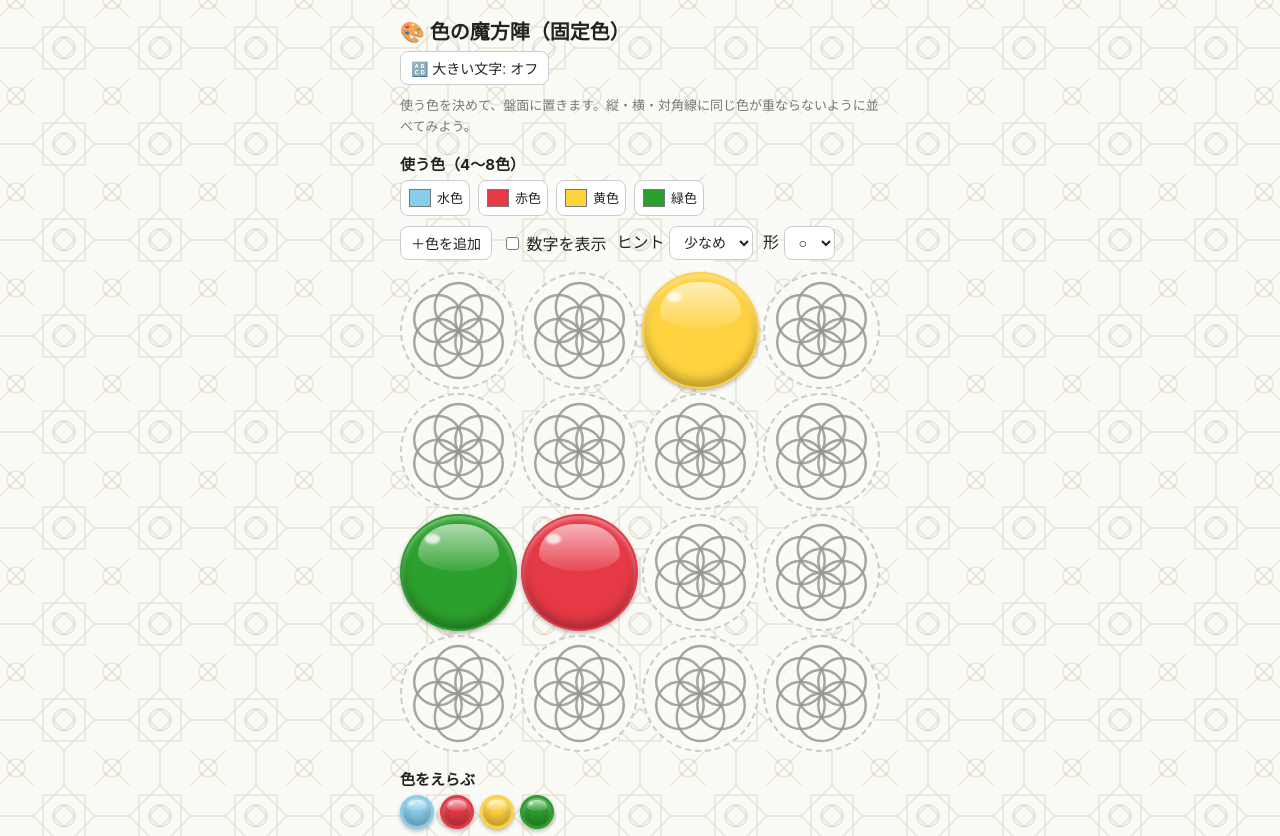
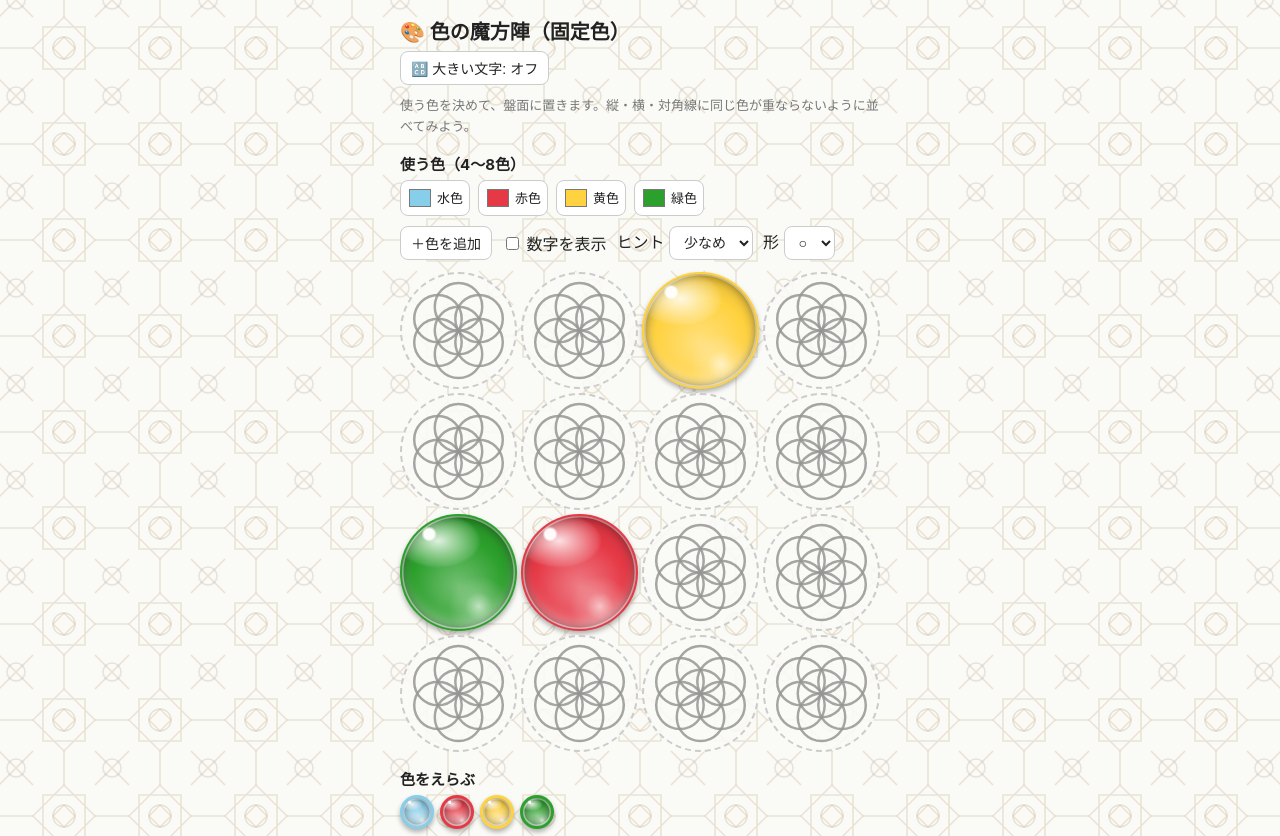
Before and after one commit to yuyuzy1200-cell/color-magic-square, a plain HTML site: page index.html in a window 1280 px wide. Shown: the top 836 px of the page. Drawn offline with Linux system fonts and the light colour scheme.

Commit message:
Refactor CSS styles for .cell and .pal classes

```diff
--- a/index.html
+++ b/index.html
@@ -1,3 +1,4 @@
+
 <!DOCTYPE html>
 <html lang="ja">
 <head>
@@ -38,9 +39,9 @@ button,select{border:1px solid var(--bd);background:var(--card);color:var(--fg);
 .memo{position:relative;z-index:1}
 .sol{position:absolute;left:0;top:0;width:100%;height:100%;pointer-events:none;z-index:1}
 .pal.sel{border-color:var(--fg);transform:scale(1.15)}
-.cell.f,.pal{position:relative;overflow:hidden;box-shadow:inset 0 -7px 10px rgba(0,0,0,.25),inset 0 3px 5px rgba(255,255,255,.4),0 2px 4px rgba(0,0,0,.28)}
-.cell.f::before,.pal::before{content:'';position:absolute;left:14%;top:7%;width:72%;height:42%;border-radius:50% 50% 55% 55%/70% 70% 40% 40%;background:linear-gradient(to bottom,rgba(255,255,255,.62),rgba(255,255,255,.08));pointer-events:none}
-.cell.f::after,.pal::after{content:'';position:absolute;left:20%;top:16%;width:14%;height:9%;border-radius:50%;background:rgba(255,255,255,.75);filter:blur(1px);pointer-events:none}
+.cell.f,.pal{position:relative;overflow:hidden;box-shadow:inset 0 0 0 1.5px rgba(255,255,255,.45),inset 0 0 9px 2px rgba(0,0,0,.38),inset 0 -9px 13px -2px rgba(255,255,255,.5),0 3px 5px rgba(0,0,0,.3)}
+.cell.f::before,.pal::before{content:'';position:absolute;inset:0;border-radius:inherit;pointer-events:none;background:radial-gradient(ellipse 38% 24% at 32% 22%,rgba(255,255,255,.85),rgba(255,255,255,.12) 90%,transparent),radial-gradient(circle at 50% 62%,rgba(255,255,255,.34),rgba(255,255,255,0) 52%,rgba(0,0,0,.2) 100%)}
+.cell.f::after,.pal::after{content:'';position:absolute;inset:0;border-radius:inherit;pointer-events:none;background:radial-gradient(circle at 68% 80%,rgba(255,255,255,.65) 0,rgba(255,255,255,.2) 12%,transparent 26%),radial-gradient(circle at 24% 16%,rgba(255,255,255,.95) 0,rgba(255,255,255,.95) 4%,transparent 6%)}
 .dot{width:20px;height:20px;box-sizing:border-box;border:3px dashed var(--bd)}
 .dot.ok{border:3px solid #2ca02c}.dot.ng{border:3px solid #e5484d}
 .lab{font-size:12px;color:var(--mut);width:100%;margin-top:6px}
```
